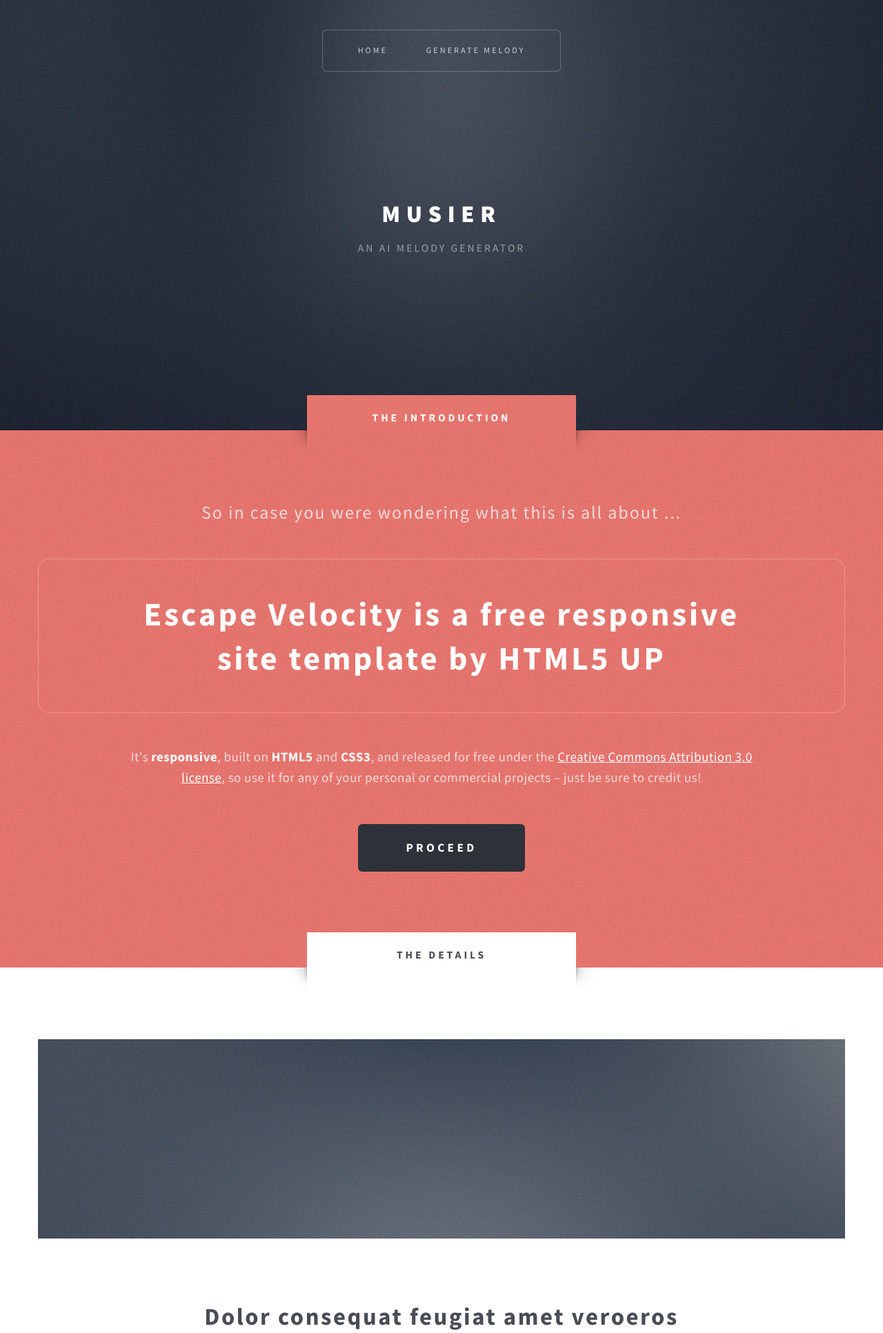
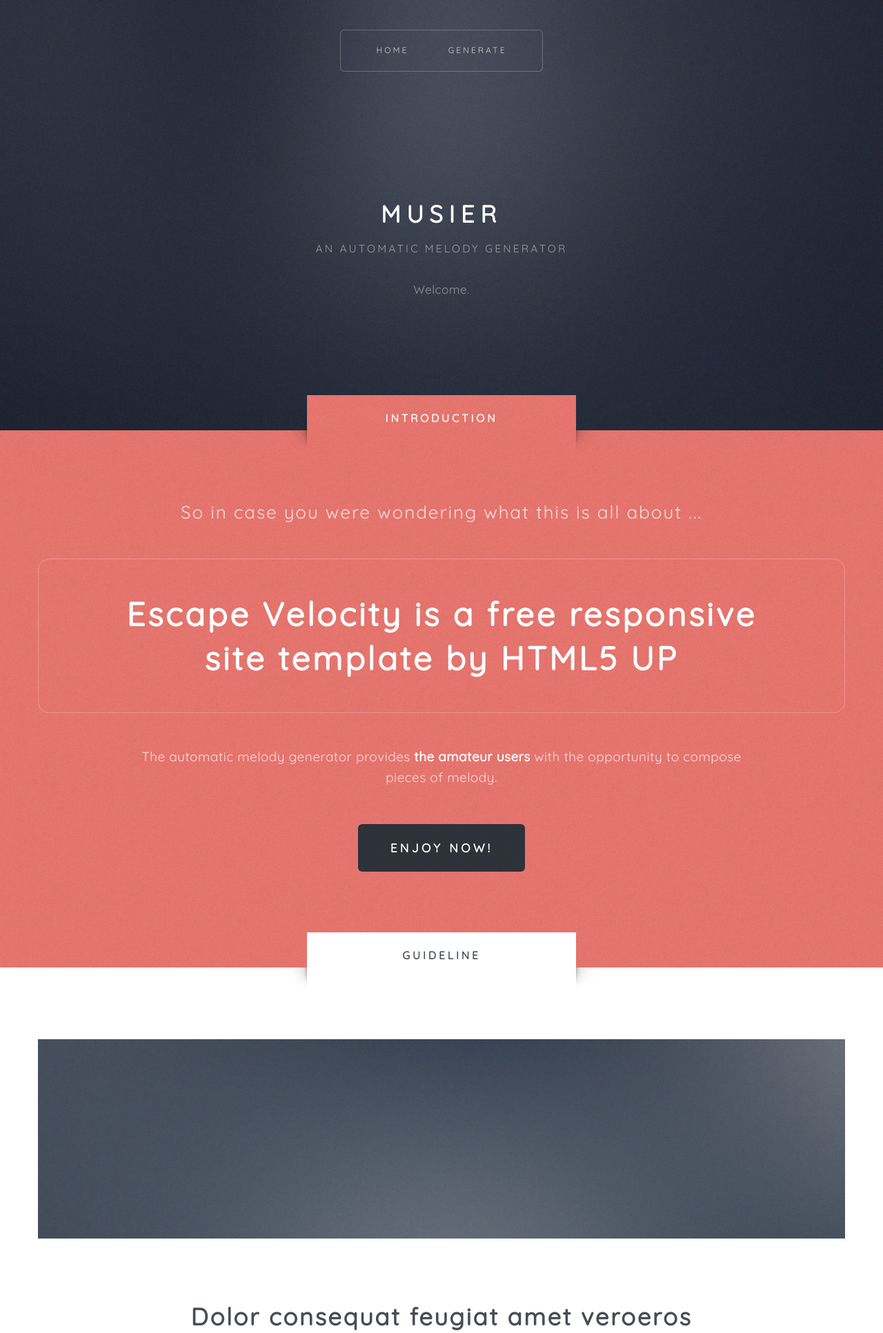
Before and after one commit to yippp/Musier, a Django app: page /app/ in a window 1280 px wide. Shown: the top 1933 px of the page at 69% size. Run offline with Django 3.2, Linux system fonts and the light colour scheme; some libraries are stand-ins or nearby versions.

Commit message:
Small Changes (to be continued)

```diff
--- a/MusierWeb/app/static/app/main.css
+++ b/MusierWeb/app/static/app/main.css
@@ -1073,7 +1073,7 @@
 	}
 
 	body, input, textarea, select {
-		font-family: 'Source Sans Pro', sans-serif;
+		font-family: Quicksand;
 		font-weight: 400;
 		color: #919499;
 	}
--- a/MusierWeb/app/templates/app/index.html
+++ b/MusierWeb/app/templates/app/index.html
@@ -15,6 +15,9 @@
 
 
 <body class="homepage">
+
+
+
   <div id="page-wrapper">
 
     <!-- Header -->
@@ -24,14 +27,15 @@
           <!-- Logo -->
             <div id="logo">
               <h1><a href="#">Musier</a></h1>
-              <p>An AI melody generator</p>
+              <p>An Automatic Melody Generator</p>
+			  <br> Welcome. </br>
             </div>
 
           <!-- Nav -->
-            <nav id="nav">
+          <nav id="nav">
               <ul>
                 <li class="current"><a href="#">Home</a></li>
-                <li><a href="/app/notionLoad">Generate Melody</a></li>
+                <li><a href="/app/notionLoad">Generate</a></li>
               </ul>
             </nav>
 
@@ -40,25 +44,23 @@
 
     <!-- Intro -->
       <div id="intro-wrapper" class="wrapper style1">
-        <div class="title">The Introduction</div>
+        <div class="title">Introduction</div>
         <section id="intro" class="container">
           <p class="style1">So in case you were wondering what this is all about ...</p>
           <p class="style2">
             Escape Velocity is a free responsive<br class="mobile-hide" />
             site template by <a href="http://html5up.net" class="nobr">HTML5 UP</a>
           </p>
-          <p class="style3">It's <strong>responsive</strong>, built on <strong>HTML5</strong> and <strong>CSS3</strong>, and released for
-          free under the <a href="http://html5up.net/license">Creative Commons Attribution 3.0 license</a>, so use it for any of
-          your personal or commercial projects &ndash; just be sure to credit us!</p>
+          <p class="style3">The automatic melody generator provides <strong>the amateur users</strong> with the opportunity to compose pieces of melody.</p>
           <ul class="actions">
-            <li><a href="#" class="button style3 big">Proceed</a></li>
+            <li><a href="#" class="button style3 big">ENJOY NOW!</a></li>
           </ul>
         </section>
       </div>
 
     <!-- Main -->
       <div class="wrapper style2">
-        <div class="title">The Details</div>
+        <div class="title">Guideline</div>
         <div id="main" class="container">
 
           <!-- Image -->
@@ -127,7 +129,7 @@
 
     <!-- Highlights -->
       <div class="wrapper style3">
-        <div class="title">The Endorsements</div>
+        <div class="title">Algorithms</div>
         <div id="highlights" class="container">
           <div class="row 150%">
             <div class="4u 12u(mobile)">
@@ -166,13 +168,12 @@
 
     <!-- Footer -->
       <div id="footer-wrapper" class="wrapper">
-        <div class="title">The Rest Of It</div>
+        <div class="title">Contact Us</div>
         <div id="footer" class="container">
           <header class="style1">
-            <h2>Ipsum sapien elementum portitor?</h2>
+            <h2>Any advice for optimizing Musier?</h2>
             <p>
-              Sed turpis tortor, tincidunt sed ornare in metus porttitor mollis nunc in aliquet.<br />
-              Nam pharetra laoreet imperdiet volutpat etiam consequat feugiat.
+              Please be free to contact us to reflect you points of view! :D
             </p>
           </header>
           <hr />
@@ -259,7 +260,7 @@
         </div>
         <div id="copyright">
           <ul>
-            <li>&copy; Untitled</li><li>Design: <a href="http://html5up.net">HTML5 UP</a></li>
+            <li>&copy; CSC4001 Project</li><li>Design: <a href="http://html5up.net">HTML5 UP</a></li>
           </ul>
         </div>
       </div>
```
